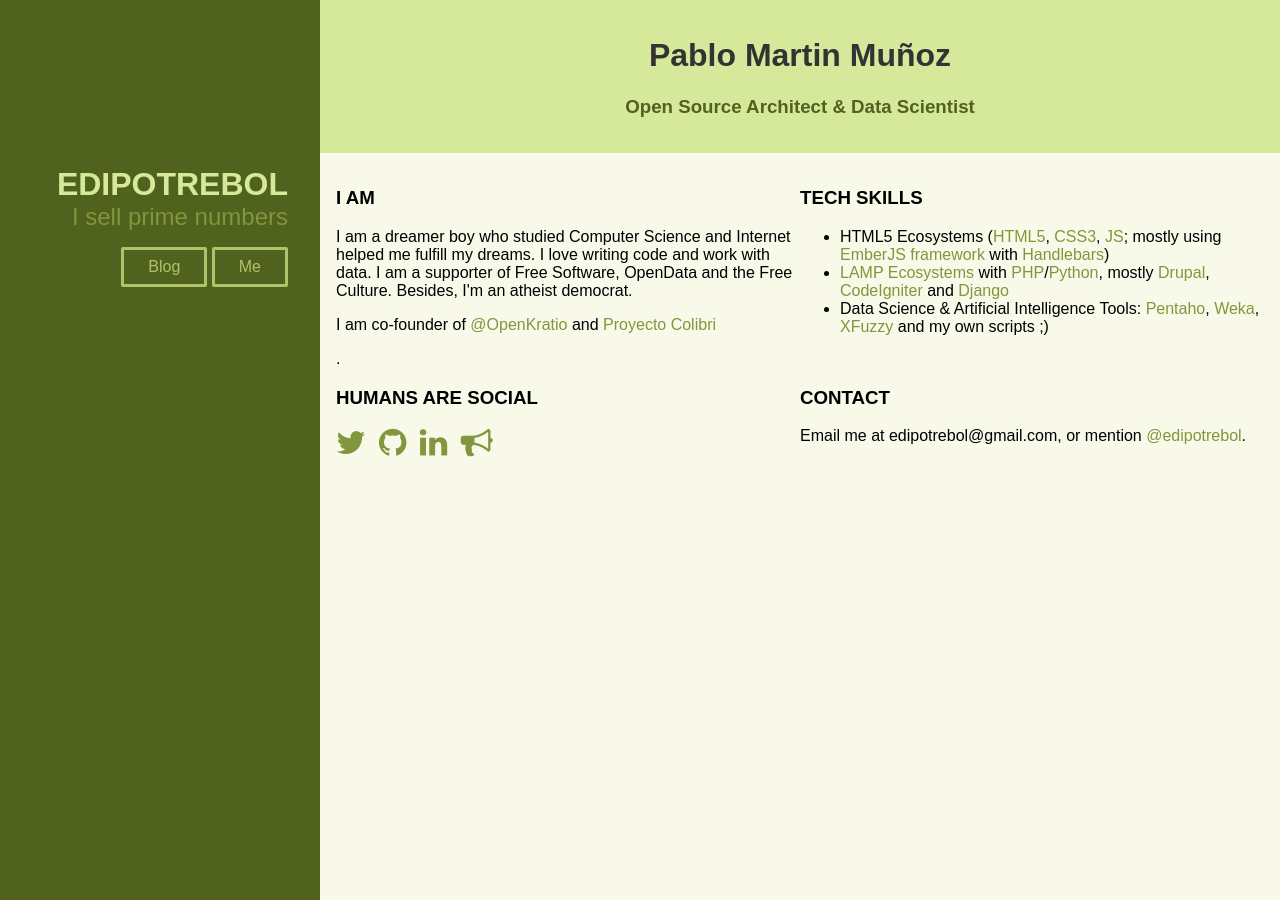
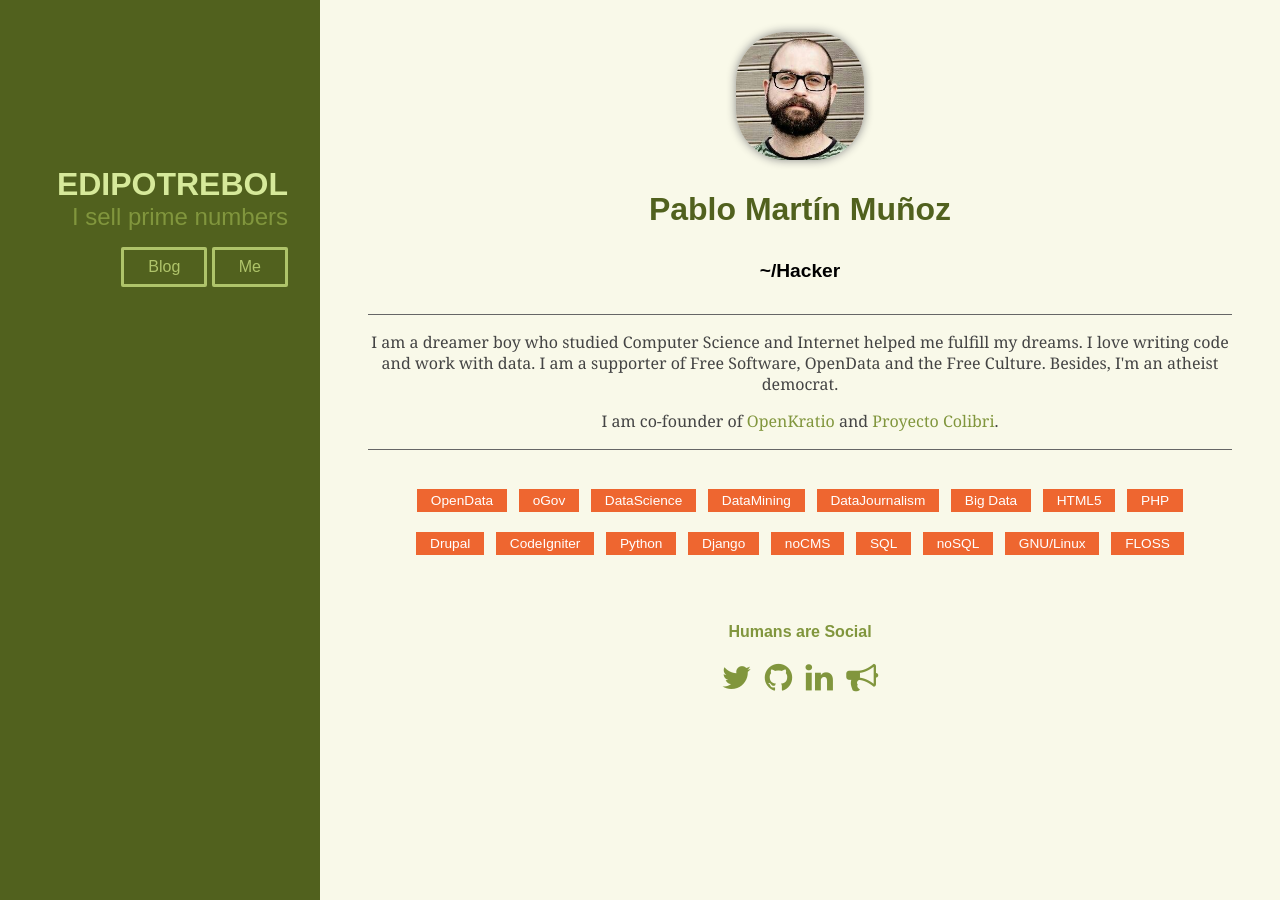
Before and after one commit to edipotrebol/edipotrebol.github.com, a Jekyll site: the page built from me.html, in a window 1280 px wide. Built offline with Jekyll 4.4.1, drawn with Linux system fonts in a browser that asks for light colours.

Commit message:
Changing my contact page inside my website

```diff
--- a/css/main.css
+++ b/css/main.css
@@ -132,11 +132,19 @@ a:focus {
 .post {
     padding-bottom: 2em;
 }
-.post-title {
+.me {
+    padding-bottom: 2em;
+    text-align: center;
+}
+.post-title, .me-name {
     font-size: 2em;
     /*color: #222;*/
     color: #51611E;
     margin-bottom: 0.2em;
+}
+.me-title {
+    font-size: 1.2em;
+    /*color: #222;*/
 }
 .post-title a {
     color: #51611E;
@@ -156,10 +164,24 @@ a:focus {
     float: right;
     margin-left: 1em;
 }
+.me-avatar {
+    border-radius: 50px;
+    height: 128px;
+    width: 128px;
+    box-shadow: 0px 0px 10px #888888;
+}
 .post-description {
     font-family: Georgia, "Cambria", serif;
     color: #444;
     line-height: 1.8em;
+}
+.me-bio {
+    font-family: Georgia, "Cambria", serif;
+    color: #444;
+    line-height: 1.3em;
+    padding: 0.1em;
+    border-top: 1px solid #666;
+    border-bottom: 1px solid #666;
 }
 .sharethis {
     margin-top: 2em;
@@ -173,6 +195,15 @@ a:focus {
     font-size: 90%;
     margin: 0;
 }
+.me-skills {
+    color: #AFC46A;
+    font-size: 90%;
+    margin-top: 2em;
+    margin-left: 2em;
+    margin-right: 2em;
+    margin-bottom: 4em;
+    line-height: 3em;
+}
 
 .post-category {
     margin: 0 0.1em;
@@ -182,19 +213,20 @@ a:focus {
     background: #EE6630;
     font-size: 80%;
 }
-    .post-category-design {
-        background: #5aba59;
-    }
-    .post-category-pure {
-        background: #4d85d1;
-    }
-    .post-category-yui {
-        background: #8156a7;
-    }
-    .post-category-js {
-        background: #df2d4f;
-    }
+
 a.post-category {
+    text-decoration: none;
+}
+
+.me-skill {
+    margin: 0 0.3em;
+    padding: 0.3em 1em;
+    color: #fff;
+    background: #EE6630;
+    font-size: 95%;
+}
+
+a.me-skill {
     text-decoration: none;
 }
 
@@ -208,18 +240,8 @@ a.post-category {
     text-shadow: 0 1px 1px #333;
 }
 
-.me-header {
-    color: #51611E;
-    background-color: #D6E99A;
-    padding: 1em 1em;
-    text-align: center;
-}
-
-.me-header h1 {
-    color: #333;
-}
-.me-content {
-    padding: 1em 1em;
+.me-humans {
+    color: #81963D;
 }
 
 .footer {
--- a/me.html
+++ b/me.html
@@ -3,44 +3,42 @@ layout: default
 title: edipotrebol
 ---
 
+<div class="content pure-u-1">
     <div class="me pure-u-1">
-    <div class="me-header pure-u-1">
-        <h1 id="analog-name">Pablo Martin Muñoz</h1>
-        <h3>Open Source Architect & Data Scientist</h3>
+        <img class="me-avatar"
+           alt="Eric Ferraiuolo's avatar" src="/img/common/edipotrebol.jpg"
+           height="48" width="48">
+        <h2 class="me-name pure-u-1">Pablo Martín Muñoz</h2>
+        <h5 class="me-title pure-u-1">~/Hacker</h5>
+        <div class="me-bio pure-u-1">
+            <p>I am a dreamer boy who studied Computer Science and Internet helped me fulfill my dreams. I love writing code and work with data. I am a supporter of Free Software, OpenData and the Free Culture. Besides, I'm an atheist democrat.</p>
+            <p>I am co-founder of <a href="http://openkratio.org" target="_blank">OpenKratio</a> and <a href="http://proyectocolibri.es" target="_blank">Proyecto Colibri</a>.</p>
         </div>
-    <div class="me-content pure-u-1">
-        <div class="me pure-g-r">
-            <div class="me pure-u-1-2">
-                <h3>I AM</h3>
-                    <p>I am a dreamer boy who studied Computer Science and Internet helped me fulfill my dreams. I love writing code and work with data. I am a supporter of Free Software, OpenData and the Free Culture. Besides, I'm an atheist democrat.</p>
-                    <p>I am co-founder of <a href="https://twitter.com/openkratio">@OpenKratio</a> and <a href="http://proyectocolibri.es" target="_blank">Proyecto Colibri</a></p>.
-            </div>
-            <div class="me pure-u-1-2">
-                <h3>TECH SKILLS</h3>
+        <p class="me-skills pure-u-1">
+            <a class="me-skill" href="http://en.wikipedia.org/wiki/Open_data" target="_blank">OpenData</a>
+            <a class="me-skill" href="https://en.wikipedia.org/wiki/Open_government" target="_blank">oGov</a>
+            <a class="me-skill" href="http://en.wikipedia.org/wiki/Data_science" target="_blank">DataScience</a>
+            <a class="me-skill" href="http://en.wikipedia.org/wiki/Data_mining" target="_blank">DataMining</a>
+            <a class="me-skill" href="http://en.wikipedia.org/wiki/Data_journalism" target="_blank">DataJournalism</a>
+            <a class="me-skill" href="http://en.wikipedia.org/wiki/Big_data" target="_blank">Big Data</a>
+            <a class="me-skill" href="http://www.w3.org/TR/2011/WD-html5-20110525/" target="_blank">HTML5</a>
+            <a class="me-skill" href="http://www.php.net/" target="_blank">PHP</a>
+            <a class="me-skill" href="http://www.drupal.org/" target="_blank">Drupal</a>
+            <a class="me-skill" href="http://www.codeigniter.com/" target="_blank">CodeIgniter</a>
+            <a class="me-skill" href="http://www.python.org/" target="_blank">Python</a>
+            <a class="me-skill" href="http://djangoproject.org/" target="_blank">Django</a>
+            <a class="me-skill" href="http://developmentseed.org/blog/2012/07/27/build-cms-free-websites/" target="_blank">noCMS</a>
+            <a class="me-skill" href="http://en.wikipedia.org/wiki/SQL" target="_blank">SQL</a>
+            <a class="me-skill" href="http://en.wikipedia.org/wiki/NoSQL" target="_blank">noSQL</a>
+            <a class="me-skill" href="http://en.wikipedia.org/wiki/GNU/Linux" target="_blank">GNU/Linux</a>
+            <a class="me-skill" href="http://en.wikipedia.org/wiki/Free_and_open_source_software" target="_blank">FLOSS</a>
+        </p>
         <p>
-                    <ul>
-                        <li>HTML5 Ecosystems (<a href="http://www.w3.org/TR/2011/WD-html5-20110525/" target="_blank">HTML5</a>, <a href="http://www.w3.org/TR/CSS/" target="_blank">CSS3</a>, <a href="http://en.wikipedia.org/wiki/JavaScript" target="_blank">JS</a>; mostly using <a href="http://emberjs.com" target="_blank">EmberJS framework</a> with <a href="http://handlebarsjs.com/" target="_blank">Handlebars</a>)</li>
-                        <li><a href="http://en.wikipedia.org/wiki/LAMP_(software_bundle)" target="_blank">LAMP Ecosystems</a> with <a href="http://www.php.net/" target="_blank">PHP</a>/<a href="http://www.python.org/" target="_blank">Python</a>, mostly <a href="http://drupal.org" target="_blank">Drupal</a>, <a href="http://codeigniter.com" target="_blank">CodeIgniter</a> and <a href="http://djangoproject.org" target="_blank">Django</a></li>
-                        <li>Data Science & Artificial Intelligence Tools: <a href="http://www.pentaho.com/" target="_blank">Pentaho</a>, <a href="http://www.cs.waikato.ac.nz/ml/weka/" target="_blank">Weka</a>, <a href="http://www2.imse-cnm.csic.es/Xfuzzy/" target="_blank">XFuzzy</a> and my own scripts ;)</li>
-                    </ul>
-                </p>
-            </div>
-        </div>
-        <div class="me pure-g-r">
-            <div class="me pure-u-1-2">
-                <h3>HUMANS ARE SOCIAL</h3>
-                <p>
+            <h4 class="me-humans">Humans are Social</h4>
             <a href="http://twitter.com/edipotrebol"><i class="icon-twitter icon-2x"></i></a>&nbsp;&nbsp;
             <a href="http://github.com/edipotrebol"><i class="icon-github icon-2x"></i></a>&nbsp;&nbsp;
             <a href="http://linkedin.com/in/edipotrebol"><i class="icon-linkedin icon-2x"></i></a>&nbsp;&nbsp;
             <a href="http://speakerdeck.com/edipotrebol"><i class="icon-bullhorn icon-2x"></i></a>
         </p>
     </div>
-            <div class="me pure-u-1-2">
-                <h3>CONTACT</h3>
-                <p>Email me at <span id="email"></span>, or mention <a target="_blank" href="http://twitter.com/edipotrebol">@edipotrebol</a>.
 </div>
-        </div>
-    </div>
-    </div>
-</div>
```
Lines whose indentation alone changed are shown as unchanged.
